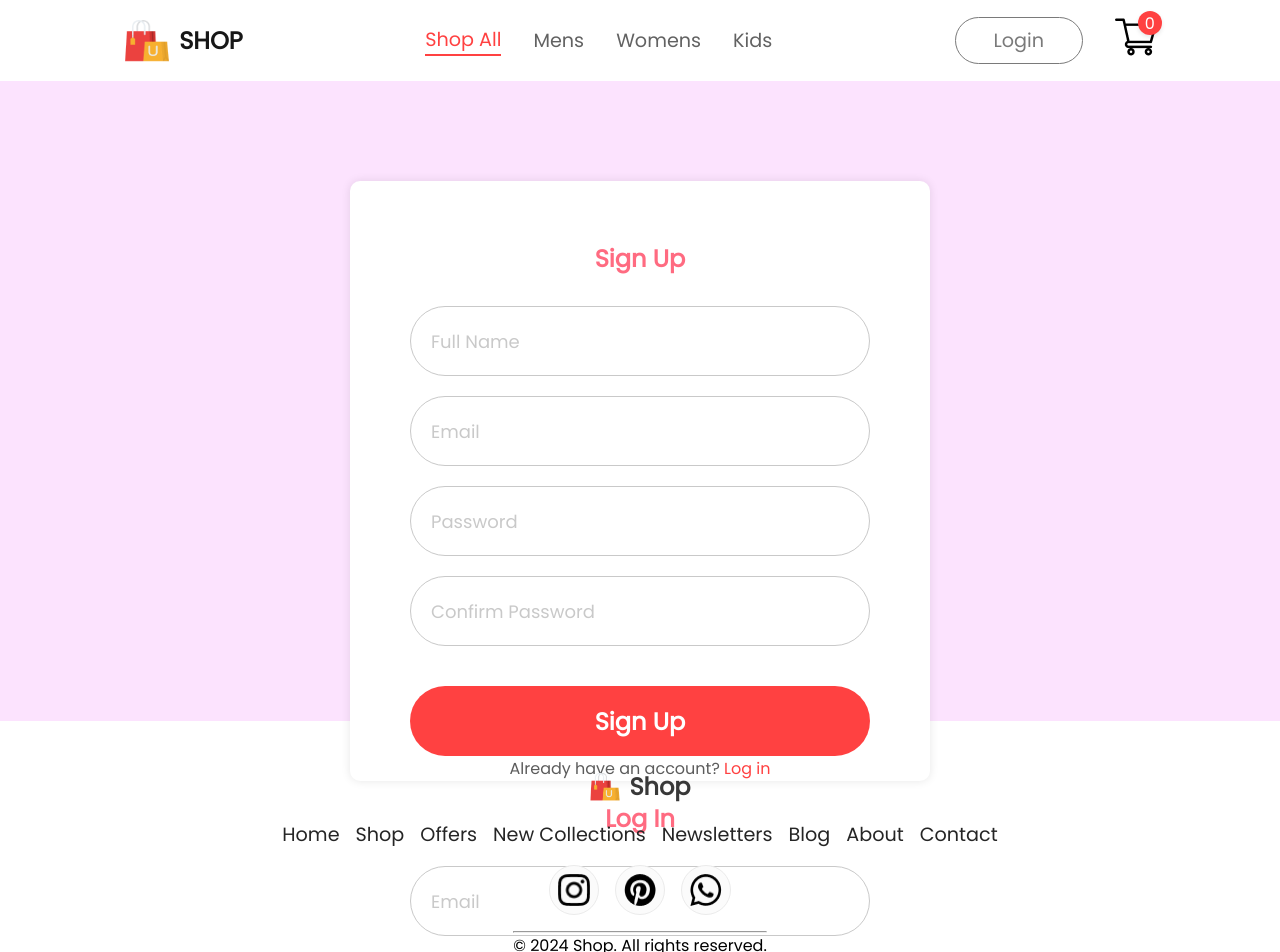
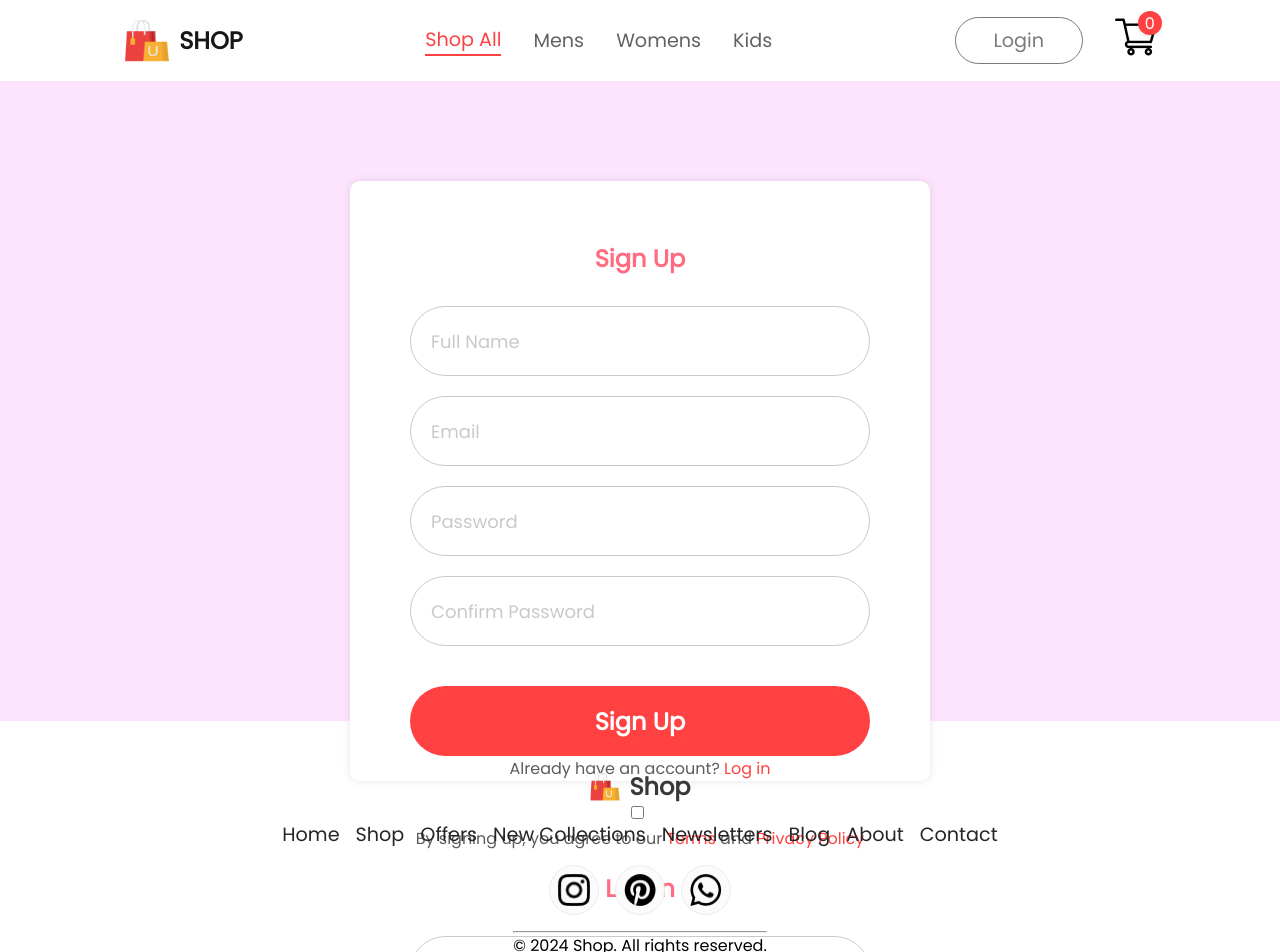
Before and after one commit to ArnaldoGonzalez81318/React-E-Commerce, a React (Create React App) app in the folder frontend/: page /login in a window 1280 px wide. Shown: the top 952 px of the page. Built offline with nearby package versions, Linux system fonts and the light colour scheme.

Commit message:
Update loginSignup.jsx

```diff
--- a/frontend/src/Pages/loginSignup.jsx
+++ b/frontend/src/Pages/loginSignup.jsx
@@ -15,6 +15,13 @@ const LoginSignup = () => {
           <button>Sign Up</button>
         </form>
         <p>Already have an account? <span>Log in</span></p>
+        <div className="signup-agreement">
+          <input type="checkbox" />
+          <p>
+            By signing up, you agree to our&nbsp;
+            <span>Terms</span> and <span>Privacy Policy</span>
+          </p>
+        </div>
 
         <h2>Log In</h2>
         <form className="login-signup-form">
```
